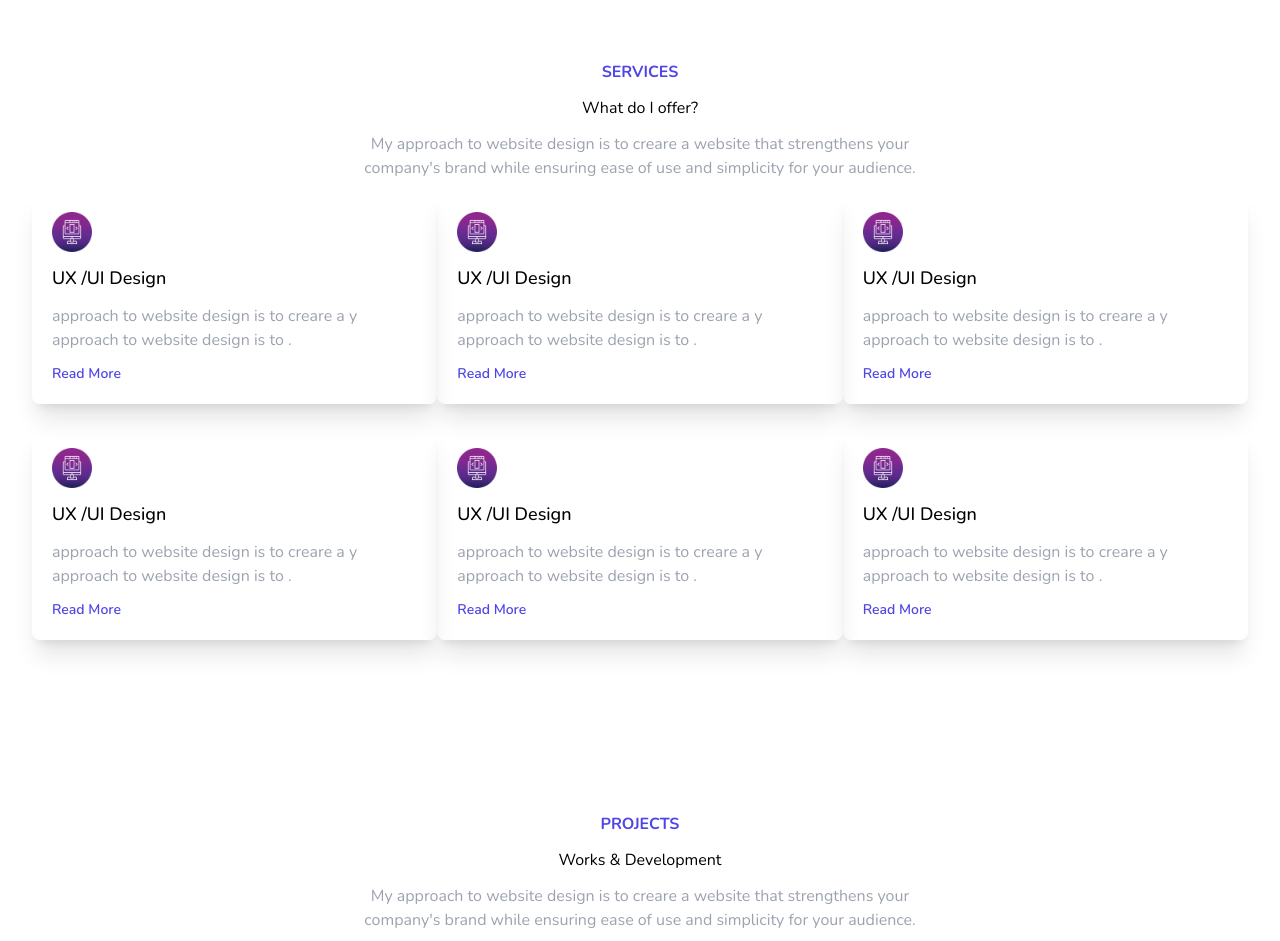
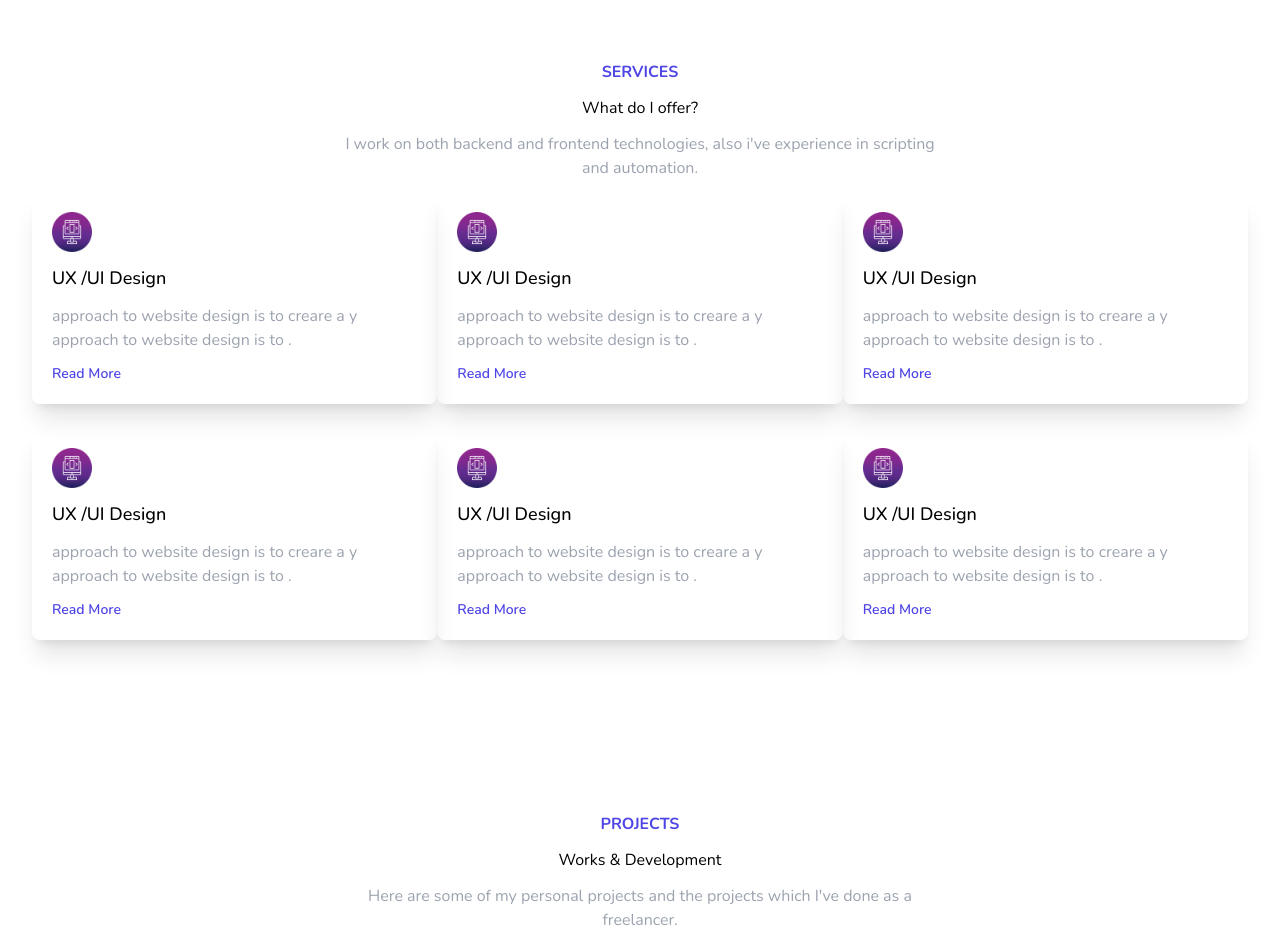
Before and after one commit to Rna1h/portfolio, a website: page index.html in a window 1280 px wide. Shown: the part 1620-2561 px from the top of the page. Drawn offline with nearby package versions, Linux system fonts and the light colour scheme.

Commit message:
made few changes

```diff
--- a/index.html
+++ b/index.html
@@ -69,7 +69,7 @@
                 </div>
 
                 <div class="text-center lg:mt-10">
-                    <h1 class="text-2xl">Hi, I'm Rahul</h1>
+                    <h1 class="text-2xl">Hi, I'm Rahul Nath</h1>
                     <p class="text-lg text-gray-500">
                         I specialize in automation and web development, leveraging my skills in Python, JavaScript, HTML, and CSS.
                         With a strong attention to detail and a passion for delivering high-quality results,
@@ -89,7 +89,7 @@
         <div class="container mx-auto py-20 px-8 lg:h-screen">
             <div class="flex flex-col-reverse md:flex-row gap-20 items-center justify-center">
                 <div class="relative flex flex-col justify-center items-center gap-y-2">
-                    <img class="h-1/4 absolute top-0 left-10 sm:left-16 md:left-0 -z-10" src="./img/dots.png" alt="...">
+                    <!-- <img class="h-1/4 absolute top-0 left-10 sm:left-16 md:left-0 -z-10" src="./img/dots.png" alt="..."> -->
                     <div class="h-full w-3/4 md:w-full rounded-full overflow-hidden ">
                         <img src="./img/dev-ed-wave.png" alt="rahul-nath">
                     </div>
@@ -149,8 +149,7 @@
             <div class="flex flex-col gap-3 items-center">
                 <h1 class="text-indigo-600 font-bold">SERVICES</h1>
                 <h1>What do I offer?</h1>
-                <p class="w-1/2 text-center text-gray-400">My approach to website design is to creare a website that strengthens
-                    your company's brand while ensuring ease of use and simplicity for your audience.
+                <p class="w-1/2 text-center text-gray-400">I work on both backend and frontend technologies, also i've experience in scripting and automation.
                 </p>
             </div>
 
@@ -203,8 +202,7 @@
             <div class="flex flex-col gap-3 items-center">
                 <h1 class="text-indigo-600 font-bold">PROJECTS</h1>
                 <h1>Works & Development</h1>
-                <p class="w-1/2 text-center text-gray-400">My approach to website design is to creare a website that strengthens
-                    your company's brand while ensuring ease of use and simplicity for your audience.
+                <p class="w-1/2 text-center text-gray-400">Here are some of my personal projects and the projects which I've done as a freelancer.
                 </p>
             </div>
 
```
